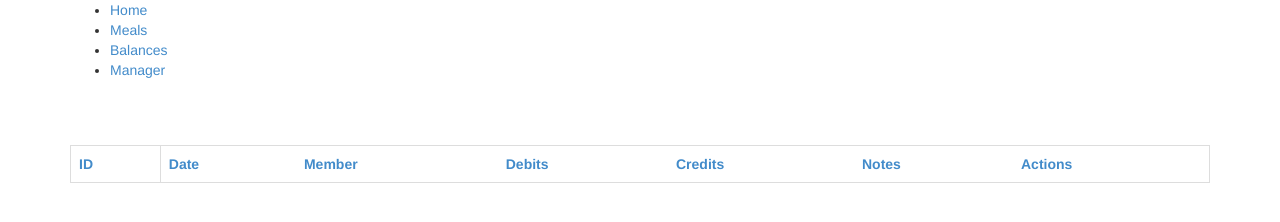
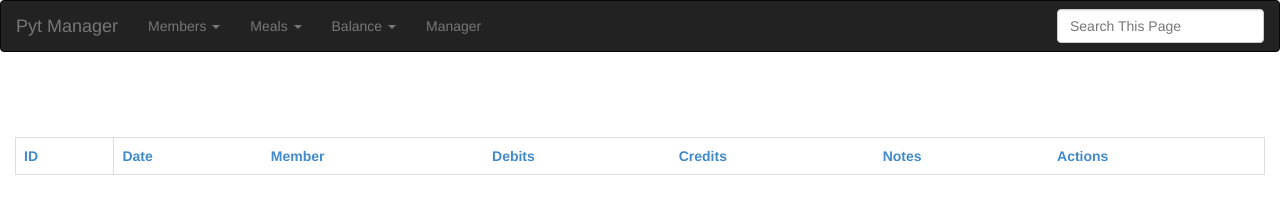
Before and after one commit to thesabbir/pyt, a plain HTML site: page static/index.html at #!/balances in a window 1280 px wide. Drawn offline with Linux system fonts and the light colour scheme; no server answers.

Commit message:
Template fix

```diff
--- a/static/css/style.css
+++ b/static/css/style.css
@@ -17,3 +17,9 @@ body {
 .sort a:hover {
     cursor: pointer;
 }
+
+h1 .welcome {
+    font-size: 80px;
+    color: #222222;
+
+}
--- a/static/index.html
+++ b/static/index.html
@@ -10,15 +10,47 @@
     <link rel="stylesheet" href="css/style.css">
 </head>
 <body ng-controller="AppCtrl">
-<div class="container">
-    <div>
-        <ul>
-            <li><a href="/#!/">Home</a></li>
-            <li><a href="/#!/meals">Meals</a></li>
-            <li><a href="/#!/balances">Balances</a></li>
+
+<nav class="navbar navbar-inverse" role="navigation">
+    <div class="container-fluid">
+        <!-- Brand and toggle get grouped for better mobile display -->
+        <div class="navbar-header">
+            <a class="navbar-brand" href=/#!/">Pyt Manager</a>
+        </div>
+
+        <ul class="nav navbar-nav">
+            <li class="dropdown">
+                <a href="#" class="dropdown-toggle" data-toggle="dropdown">Members <span class="caret"></span></a>
+                <ul class="dropdown-menu" role="menu">
+                    <li><a href="/#!/members">List All</a></li>
+                    <li><a href="/#!/members/new">Add New</a></li>
+                </ul>
+            </li>
+            <li class="dropdown">
+                <a href="#" class="dropdown-toggle" data-toggle="dropdown">Meals <span class="caret"></span></a>
+                <ul class="dropdown-menu" role="menu">
+                    <li><a href="/#!/meals">List All</a></li>
+                    <li><a href="/#!/meals/new">Add New</a></li>
+                </ul>
+            </li>
+            <li class="dropdown">
+                <a href="#" class="dropdown-toggle" data-toggle="dropdown">Balance <span class="caret"></span></a>
+                <ul class="dropdown-menu" role="menu">
+                    <li><a href="/#!/balances">List All</a></li>
+                    <li><a href="/#!/balances/new">New Entry</a></li>
+                </ul>
+            </li>
             <li><a href="/#!/manager">Manager</a></li>
         </ul>
+        <form class="navbar-form navbar-right" role="search">
+            <div class="form-group">
+                <input type="text" class="form-control" placeholder="Search This Page">
+            </div>
+        </form>
     </div>
+    <!-- /.container-fluid -->
+</nav>
+<div class="container-fluid">
     <div ng-view></div>
 </div>
 
--- a/static/js/app.js
+++ b/static/js/app.js
@@ -5,6 +5,10 @@ App.config(['$routeProvider', '$locationProvider', function ($routeProvider, $lo
 
     $routeProvider
         .when('/', {
+            controller : 'HomeCtrl',
+            templateUrl : 'templates/home.html'
+        })
+        .when('/members', {
             controller: 'MemberCtrl',
             templateUrl: 'templates/members.html'
         })
@@ -33,6 +37,9 @@ App.controller('AppCtrl', ['$scope', function ($scope) {
         $scope.order = value;
     };
 }])
+    .controller('HomeCtrl', [function ($scope) {
+
+    }])
     .controller('MemberCtrl', ['$scope', '$http', function ($scope, $http) {
         $http.get("/api/member").success(function (data) {
             $scope.members = data.objects;
--- a/static/templates/balances.html
+++ b/static/templates/balances.html
@@ -21,7 +21,6 @@
             <td>
                 <div class="btn-group btn-group-xs">
                     <button ng-click="" class="btn btn-primary ">Edit</button>
-                    <button ng-click="" class="btn btn-default ">Details</button>
                     <button ng-click="" class="btn btn-danger ">Delete</button>
                 </div>
             </td>
```
Also changed, not shown: static/templates/home.html (added, +3 -0 lines), static/templates/manager.html (+0 -1 lines), static/templates/meals.html (+0 -1 lines), static/templates/members.html (+0 -1 lines).
